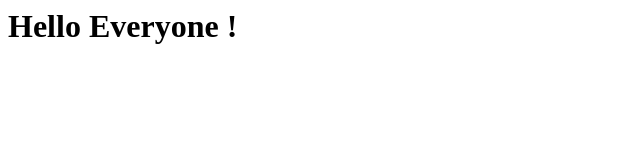
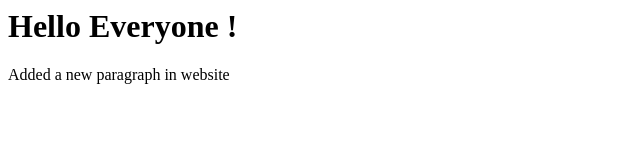
Before and after one commit to Rahul3nagar/testrepo, a plain HTML site: page index.html in a window 1280 px wide. Shown: the whole page, without its empty margins (0-640 px from the left). Drawn offline with Linux system fonts and the light colour scheme.

Commit message:
changes made from lab environment

```diff
--- a/index.html
+++ b/index.html
@@ -1,4 +1,6 @@
 <html>
 
 <h1>Hello Everyone !</h1>
+
+<p>Added a new paragraph in website</p>
 </html>
```
Also changed, not shown: supported-browsers.txt (added).
